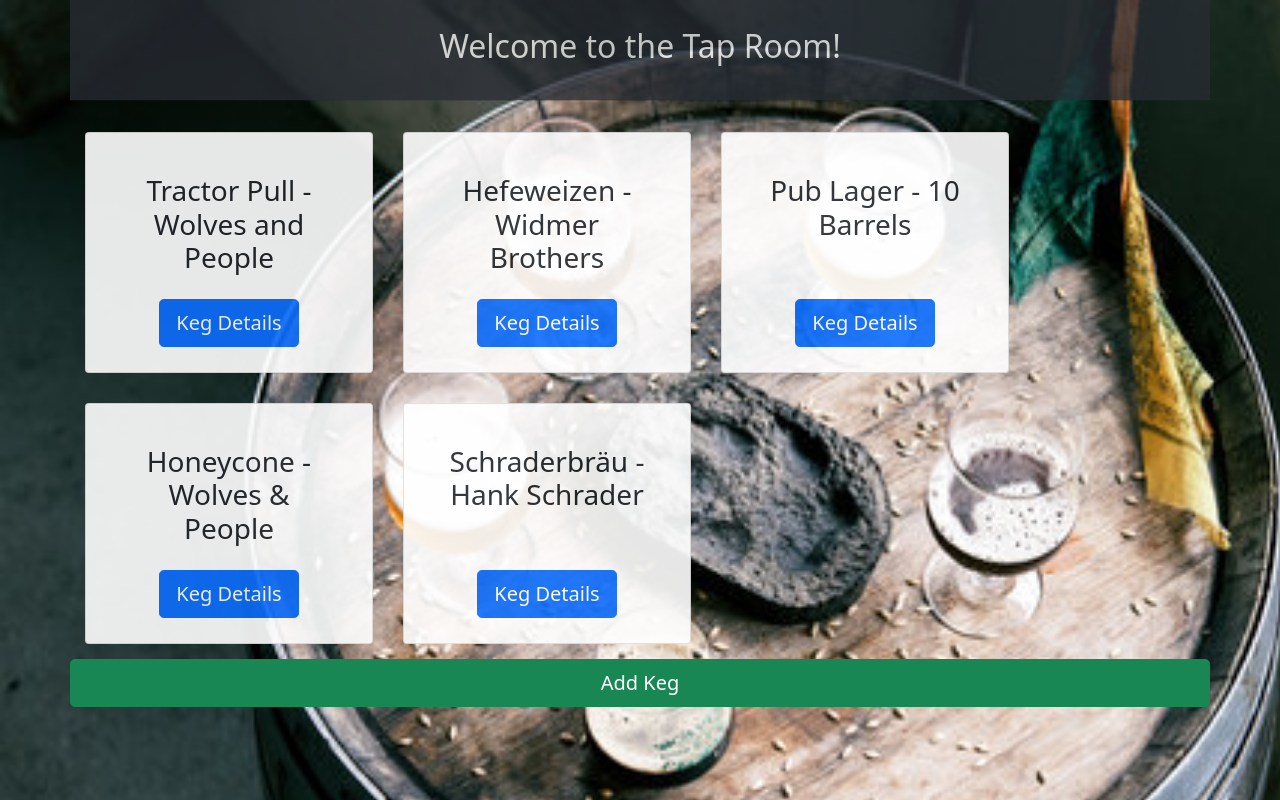
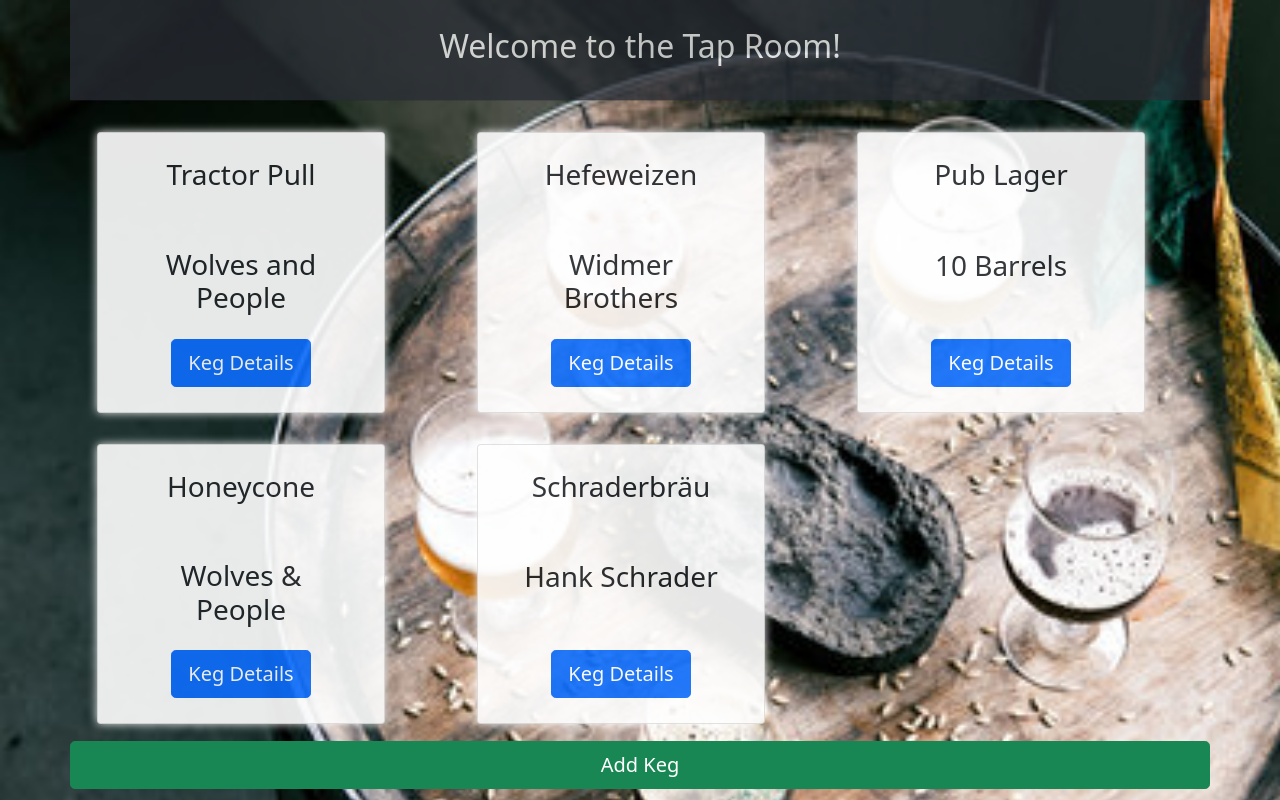
Before and after one commit to chansen1395/tap-room, a React (Create React App) app: page / in a window 1280 px wide. Shown: the top 800 px of the page. Built offline with nearby package versions, Linux system fonts and the light colour scheme.

Commit message:
clean up, adding comments.

```diff
--- a/src/App.css
+++ b/src/App.css
@@ -26,6 +26,34 @@
 
 }
 
+.custom-card {
+  width: 18rem;
+  margin: 15px;
+  padding: 25px;
+  display: flex;
+  flex-direction: column;
+  align-items: center;
+  justify-content: center;
+  opacity: .9;
+  height: 90%;
+  overflow-y: auto;
+  filter: drop-shadow(0px 0px 5px #ffffff);
+}
+
+.custom-card2 {
+  width: 18rem;
+  margin: 15px;
+  padding: 25px;
+  display: flex;
+  flex-direction: column;
+  align-items: center;
+  justify-content: center;
+  opacity: .9;
+  height: 100%;
+  overflow-y: auto;
+  filter: drop-shadow(0px 0px 5px #ffffff);
+}
+
 .headline {
   text-align: 'center';
   font-weight: 'bold';
--- a/src/components/EditKegForm.js
+++ b/src/components/EditKegForm.js
@@ -2,7 +2,7 @@
 import ReusableForm from "./ReusableForm";
 import PropTypes from "prop-types";
 
-function EditKegForm (props) {
+function EditKegForm(props) {
   const { keg } = props;
 
   function handleEditKegFormSubmission(event) {
@@ -13,7 +13,8 @@
       price: event.target.name.valueAsNumber,
       abv: event.target.name.valueAsNumber,
       quantity: event.target.quantity.valueAsNumber,
-      id: keg.id});
+      id: keg.id
+    });
   }
 
   return (
--- a/src/components/Keg.js
+++ b/src/components/Keg.js
@@ -1,6 +1,7 @@
 import React from "react";
 import PropTypes from "prop-types";
 import Button from 'react-bootstrap/Button';
+import Col from 'react-bootstrap/Col';
 import 'bootstrap/dist/css/bootstrap.min.css';
 
 
@@ -8,23 +9,19 @@
   return (
     <React.Fragment>
 
-      {/* <Col xs={6}> */}
-      <div className="card"
-      style={{
-        width: '18rem',
-        margin: '15px',
-        padding: '25px',
-        display: 'flex',
-        flexDirection: 'column',
-        alignItems: 'center',
-        justifyContent: 'center',
-        opacity: .9
-        }}>
-      <h3 className="card-body" style={{textAlign: 'center'}}>{props.name} - {props.brand}</h3>
-      <Button variant='primary' size='lg' onClick = {() => props.whenKegClicked(props.id)}>Keg Details</Button>
-      </div>
-      {/* </Col> */}
-      {/* <hr/> */}
+      <Col xs={4}>
+
+        <div className="card custom-card">
+
+          <h3 className="card-title" style={{ textAlign: 'center' }}>{props.name}</h3>
+          <hr></hr>
+          <h3 className="card-body" style={{ textAlign: 'center' }}>{props.brand}</h3>
+
+          <Button variant='primary' size='lg' onClick={() =>
+            props.whenKegClicked(props.id)}>Keg Details</Button>
+
+        </div>
+      </Col>
     </React.Fragment>
   );
 }
--- a/src/components/KegDetail.js
+++ b/src/components/KegDetail.js
@@ -7,37 +7,40 @@
 function kegDetail(props) {
   const { keg, onClickingDelete, onClickingEdit, onClickingBuy, onClickingRestock } = props;
 
-  // declare the kegHeader to make the computer happy
+  // Conditionally format display depending on quantity left
   var kegHeader = "";
 
   if (keg.quantity > 10) {
-    kegHeader = <h3>{keg.name} - <span style={{ color: '#339130' }}>{keg.quantity} currently in stock</span></h3>;
+    kegHeader = <h3>{keg.name} - <span style={{ color: '#339130' }}>
+      {keg.quantity} currently in stock</span></h3>;
   }
 
   else if (keg.quantity > 0) {
-    kegHeader = <h3>{keg.name} - <span style={{ color: 'orange' }}>{keg.quantity} low stock!</span></h3>;
+    kegHeader = <h3>{keg.name} - <span style={{ color: 'orange' }}>{keg.quantity}
+      low stock!</span></h3>;
+
   } else {
-    kegHeader = <h3>{keg.name} - <span style={{ color: 'red' }}>currently out of stock</span> <span role="img">☹️</span></h3>;
+    kegHeader = <h3>{keg.name} - <span style={{ color: 'red' }}>
+      currently out of stock</span> <span role="img">☹️</span></h3>;
   };
+
 
   return (
     <React.Fragment>
-      <div className="card"
-        style={{
-          width: '18rem',
-          margin: '15px',
-          padding: '25px',
-          display: 'flex',
-          flexDirection: 'column',
-          alignItems: 'center',
-          justifyContent: 'center',
-          opacity: .9
-        }}>
+
+      <Col xs={4}>
+
+        <div className="card custom-card2">
+
           <div className="card-title">
             <h1>Keg Detail</h1>
             <hr></hr>
           </div>
+
+          {/* HTML styling in kegHeader is conditional */}
           {kegHeader}
+
+          {/* List of properties for specific beverage */}
           <ul>
             <strong>
               <li>Brewer: {keg.brand}</li>
@@ -45,29 +48,40 @@
               <li>ABV: {keg.abv}%</li>
             </strong>
           </ul>
+
         </div>
 
-      <div className="card"
-        style={{
-          width: '18rem',
-          margin: '15px',
-          padding: '25px',
-          display: 'flex',
-          flexDirection: 'column',
-          alignItems: 'center',
-          justifyContent: 'center',
-          opacity: .9
-        }}>
-        <p><em>{keg.description}</em></p>
-        <Button variant='success' size='lg' onClick={onClickingBuy}>Buy 1 serving</Button>
+      </Col>
+
+      <Col xs={4}>
+
+        {/* This div contains all buttons responsible for handling state */}
+        {/* This div also annoys me to no end, since it partially blocks the "Return to List" button */}
+        <div className="card custom-card2">
+
+          <Button variant='success' size='lg' onClick={onClickingBuy}>
+            Buy 1 serving
+          </Button>
           <br></br>
-        <Button variant='warning' size='lg' onClick={onClickingRestock}>Restock 1 serving</Button>
+
+          <Button variant='warning' size='lg' onClick={onClickingRestock}>
+            Restock 1 serving
+          </Button>
           <br></br>
-        <Button variant='info' size='lg' onClick={onClickingEdit}>Update keg</Button>
+
+          <Button variant='info' size='lg' onClick={onClickingEdit}>
+            Update keg
+          </Button>
           <br></br>
-        <Button variant='danger' size='lg' onClick={() => onClickingDelete(keg.id)}>Delete keg</Button>
-        <br></br>
+
+          <Button variant='danger' size='lg' onClick={() => onClickingDelete(keg.id)}>
+            Delete keg
+          </Button>
+
         </div>
+
+      </Col>
+
     </React.Fragment>
   );
 }
--- a/src/components/KegList.js
+++ b/src/components/KegList.js
@@ -6,7 +6,7 @@
   return (
     <React.Fragment>
       <hr />
-      {props.kegList.map((keg) => // Loop through the list passed down from KegControl.
+      {props.kegList.map((keg) =>
         <Keg
           whenKegClicked= { props.onKegSelection }
           name={keg.name}
@@ -21,7 +21,6 @@
   );
 }
 
-// Add propTypes for kegList.
 KegList.propTypes = {
   kegList: PropTypes.array
 };
--- a/src/components/ReusableForm.js
+++ b/src/components/ReusableForm.js
@@ -7,17 +7,8 @@
 
   return (
     <React.Fragment>
-      <div className="card"
-        style={{
-          width: '18rem',
-          margin: '15px',
-          padding: '5px',
-          display: 'flex',
-          flexDirection: 'column',
-          alignItems: 'center',
-          justifyContent: 'center',
-          opacity: .9
-          }}>
+      <div className="card custom-card">
+
       <form onSubmit={props.formSubmissionHandler}>
 
       <div className="card-title"><h2>Add/Update Keg</h2>
```
Also changed, not shown: src/components/App.js (+14 -1 lines), src/components/KegControl.js (+40 -17 lines). Lines whose indentation alone changed are shown as unchanged.
